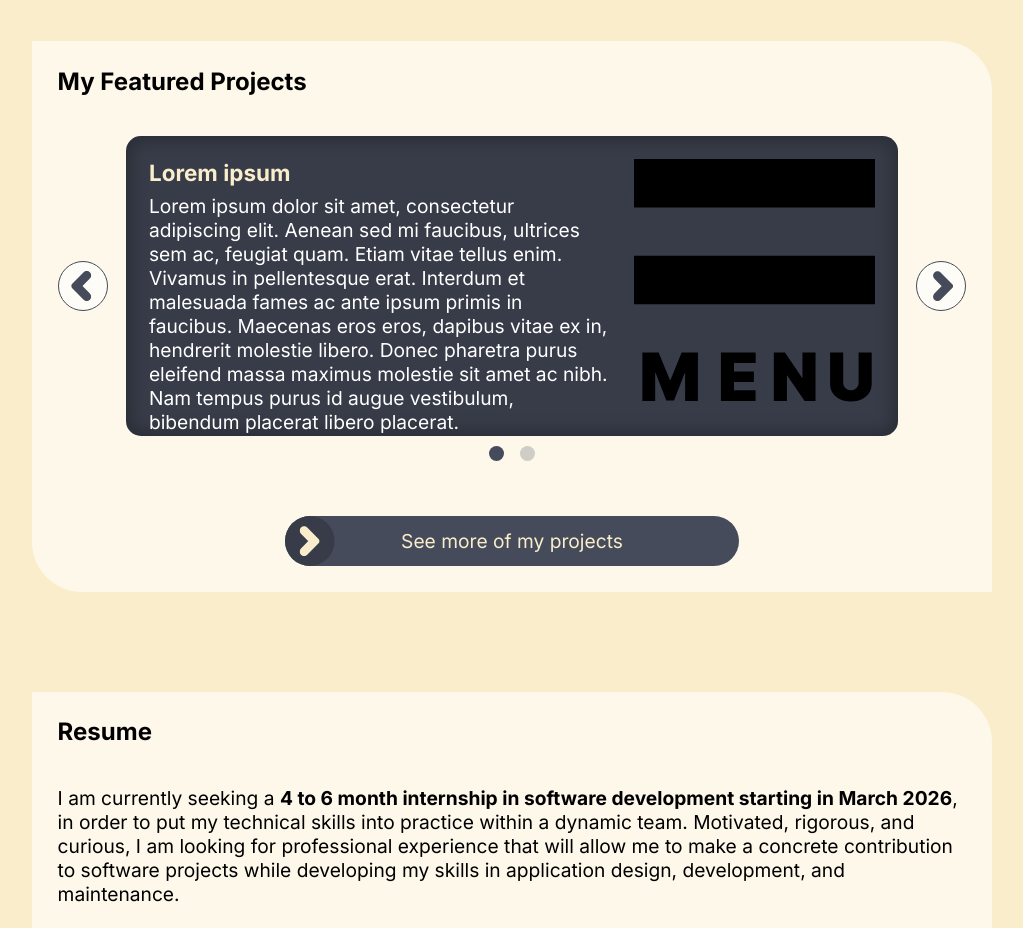
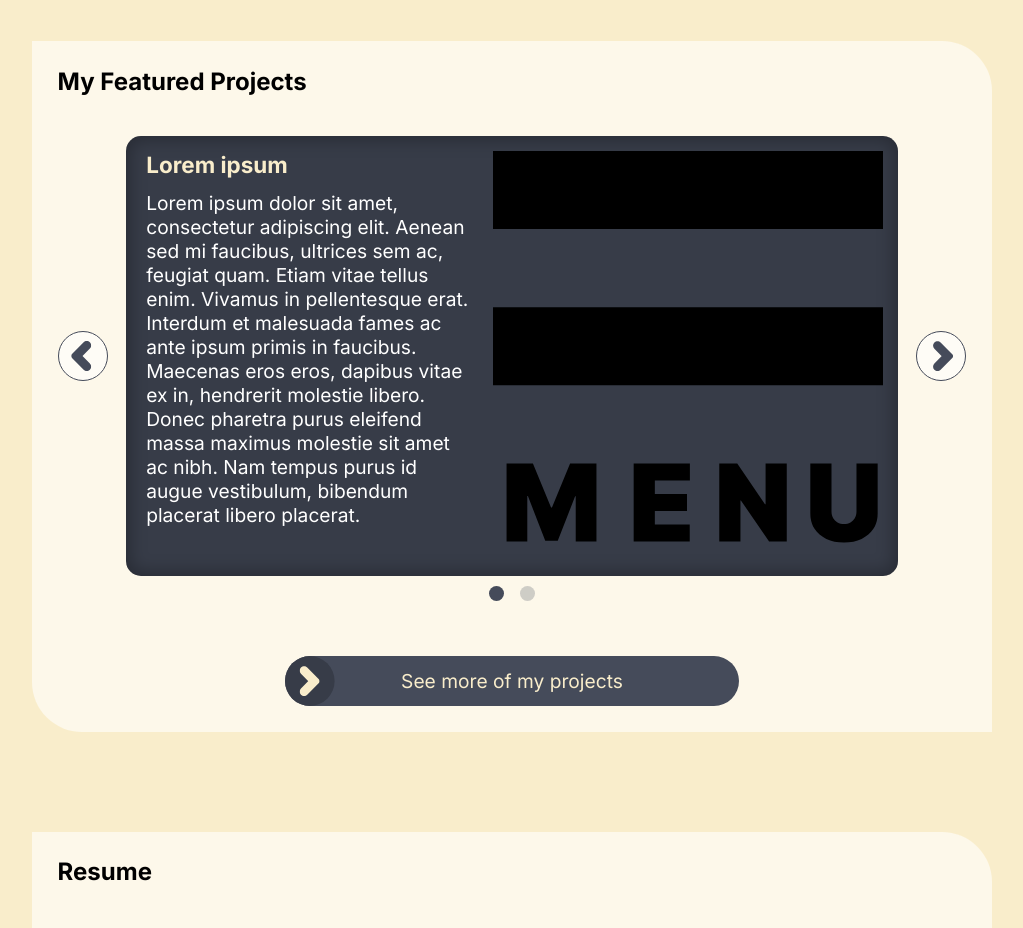
Before and after one commit to mreynaud42/my_showcase_website, a React (Vite) app in the folder showcase_website/: page / in a window 1280 px wide. Shown: the part 1260-2188 px from the top of the page, without its empty margins (128-1151 px from the left). Built offline with nearby package versions, Linux system fonts and the light colour scheme.

Commit message:
fix slider

```diff
--- a/showcase_website/src/styles/components/cardProjectHome.css
+++ b/showcase_website/src/styles/components/cardProjectHome.css
@@ -2,7 +2,7 @@
 a.card-project-home {
     width: 100%;
     height: 100%;
-    padding: 3%;
+    padding: 2%;
 
     border-radius: 15px;
     box-shadow: inset 0 0 1rem 5px rgba(0, 0, 0, 0.25);
@@ -15,14 +15,27 @@ a.card-project-home {
 }
 
 a.card-project-home div.text {
+    padding-left: 5px;
+
     flex: 1;
 
     display: flex;
     flex-direction: column;
+
+    overflow-y: scroll;
+    direction: rtl;
+}
+
+a.card-project-home div.text > * {
+    direction: ltr;
 }
 
 a.card-project-home div.button {
     margin: auto 0;
+}
+
+a.card-project-home div.img {
+    flex: 0;
 }
 
 a.card-project-home div.img img {
@@ -35,5 +48,7 @@ a.card-project-home h3 {
 }
 
 a.card-project-home p {
+    margin: 0.3rem 0;
+
     color: white;
 }
--- a/showcase_website/src/styles/components/sliderCards.css
+++ b/showcase_website/src/styles/components/sliderCards.css
@@ -8,7 +8,7 @@ div.slider {
 
     user-select: none;
 
-    --height-card: 300px;
+    --height-card: 55vh;
 }
 
 div.slider div.cards-size {
@@ -40,7 +40,6 @@ div.slider div.card {
 
 div.slider div.card p {
     height: min-content;
-    margin: 0;
 }
 
 ol.dots-cards {
```
